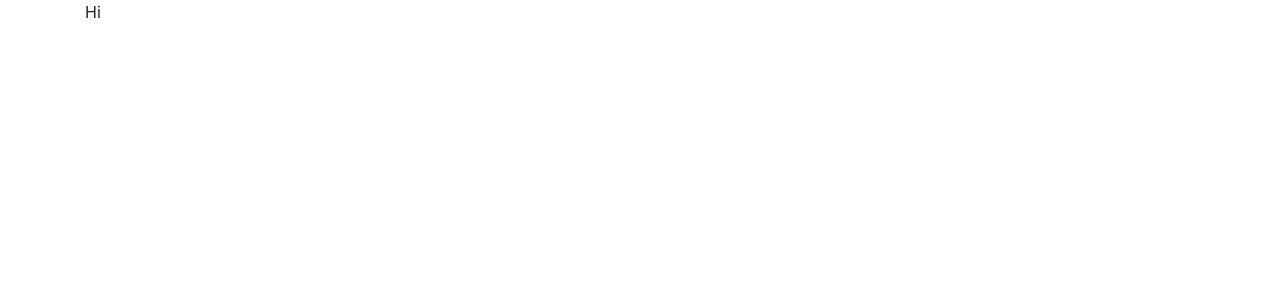
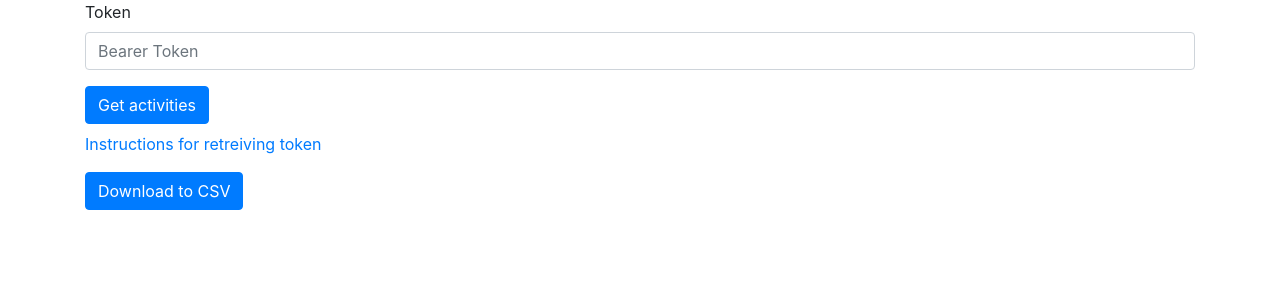
Before and after one commit to colingmurney/running-app, a React (Create React App) app in the folder client/: page /converter in a window 1280 px wide. Shown: the top 300 px of the page. Built offline with nearby package versions, Linux system fonts and the light colour scheme; the HTML template or start-up script is replaced by a standard one.

Commit message:
Display Nike table only if state array is not empty

```diff
--- a/client/src/components/converter.jsx
+++ b/client/src/components/converter.jsx
@@ -1,9 +1,32 @@
 import React, { Component } from "react";
+import NikeForm from "./nikeForm";
+import handleNikeForm from "../utils/handleNikeForm"
+import Table from "./table";
+import DownloadButton from "./downloadButton";
 
 class Converter extends Component {
-  state = {};
+  state = {
+    token: "",
+    activities: JSON.parse(sessionStorage.getItem("nikeActivities")) || [],
+  }
+
+    handleSubmit = async (token) => {
+      const activities = await handleNikeForm(token)
+      this.setState({activities})
+    }
+
   render() {
-    return <div>Hi</div>;
+    const {activities} = this.state;
+    return (
+      <div>
+        <NikeForm handleSubmit={this.handleSubmit} />
+        <DownloadButton activities={activities} />
+        {activities && !!activities.length &&
+        <Table activities={activities} />}
+
+
+      </div>
+    );
   }
 }
 
--- a/client/src/components/nikeExport.jsx
+++ b/client/src/components/nikeExport.jsx
@@ -1,9 +1,8 @@
 import React, { Component } from "react";
-import getNike from "../utils/getNike";
-import formatNike from "../utils/formatNike";
 import Table from "./table";
 import DownloadButton from "./downloadButton";
 import NikeForm from "./nikeForm";
+import handleNikeForm from "../utils/handleNikeForm"
 
 class NikeExport extends Component {
   constructor(props){
@@ -17,18 +16,9 @@ class NikeExport extends Component {
   }
 
   handleSubmit = async (token) => {
-    try {
-      let activities = await getNike(token);
-      console.log(activities); //will be undefined if token is incorrect
-
-      //reformat data before setting the state
-      activities = formatNike(activities);
-      sessionStorage.setItem("nikeActivities", JSON.stringify(activities));
-      this.setState({ activities });
-    } catch (err) {
-      console.log(err);
-    }
-  };
+    const activities = await handleNikeForm(token)
+    this.setState({activities})
+  }
 
   render() {
     return (
--- /dev/null
+++ b/client/src/utils/handleNikeForm.js
@@ -0,0 +1,19 @@
+import getNike from "../utils/getNike";
+import formatNike from "../utils/formatNike";
+
+async function handleNikeForm(token) {
+    try {
+        let activities = await getNike(token);
+
+        //reformat data before setting the state
+        activities = formatNike(activities);
+        sessionStorage.setItem("nikeActivities", JSON.stringify(activities));
+        //this.setState({ activities });
+        console.log(activities)
+        return activities
+      } catch (err) {
+        console.log(err);
+      }
+}
+
+export default handleNikeForm
```
Also changed, not shown: 1 other file (tests, documents, lock files or other folders).
